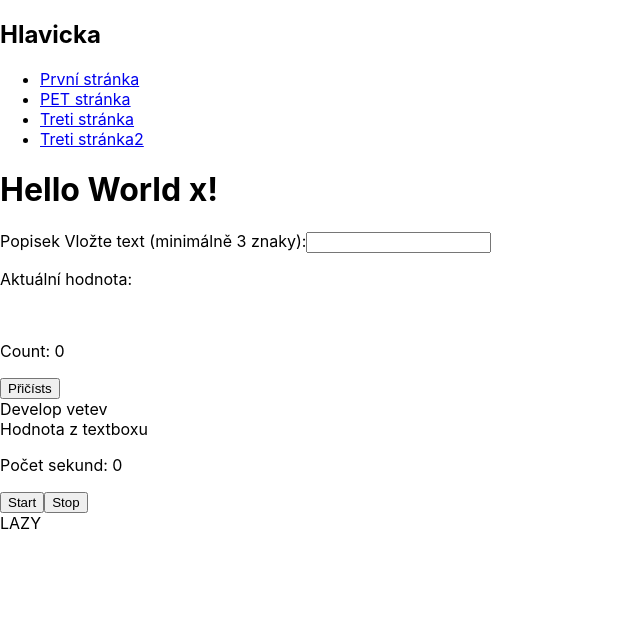
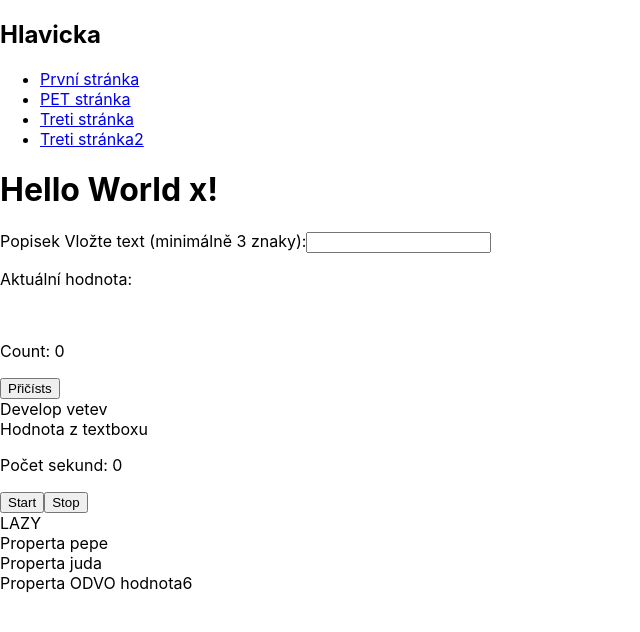
Before and after one commit to kristovanoha/React1, a React (Create React App) app: page /prvni in a window 1280 px wide. Shown: the top 632 px of the page, without its empty margins (0-640 px from the left). Built offline with nearby package versions, Linux system fonts and the light colour scheme.

Commit message:
kompozitni componenta

```diff
--- /dev/null
+++ b/src/components/LabelNew.js
@@ -0,0 +1,16 @@
+import React from "react";
+
+function LabelNew({ nazev = "pepe" }){
+
+
+return (
+<span>
+  Properta {nazev}
+
+</span>
+
+);
+
+}
+
+export default LabelNew;
--- /dev/null
+++ b/src/components/LabelNew2.js
@@ -0,0 +1,17 @@
+import React from "react";
+import LabelNew from "./LabelNew";
+
+
+function LabelNew2({hodnota=0, ...props}){
+
+    return (
+        <div>
+          <LabelNew {...props} /> hodnota{hodnota}
+
+
+        </div>
+      );
+
+}
+
+export default LabelNew2;
--- a/src/pages/Prvni.js
+++ b/src/pages/Prvni.js
@@ -5,6 +5,8 @@ import { ContextMain } from "../context/ContextMain";
 import Timer from "../components/Timer";
 //import LazyTest from "../components/LazyTest";
 import { delay } from "../utils/delay";
+import LabelNew from "../components/LabelNew";
+import LabelNew2 from "../components/LabelNew2";
 
 const LazyTest = lazy(() => delay(5000).then(() => import("../components/LazyTest")));
 
@@ -30,6 +32,9 @@ function Prvni() {
             <Suspense fallback={<div>Načítání komponenty...</div>}>
                 <LazyTest />
             </Suspense>
+            <LabelNew  /><br />
+            <LabelNew nazev="juda" /><br />
+            <LabelNew2 hodnota="6" nazev="ODVO"  />
         </div>
     );
 }
```
